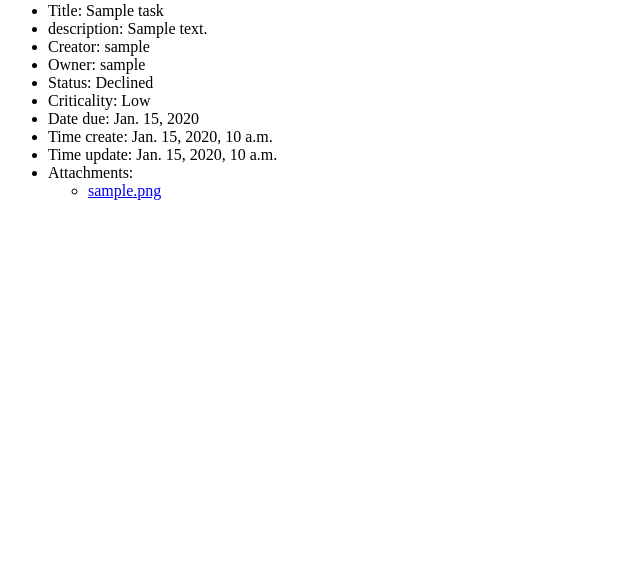
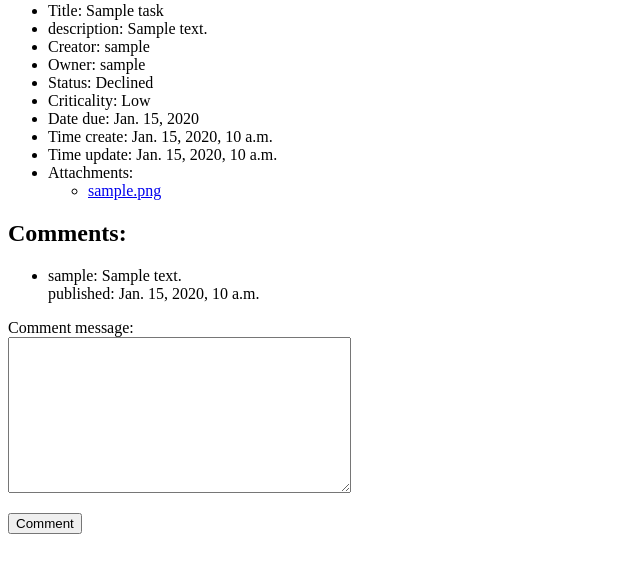
Before and after one commit to uralov/task-manager, a Django app: page /task_management/detail/1/ in a window 1280 px wide. Shown: the part 233-800 px from the top of the page, without its empty margins (0-640 px from the left). Run offline with Django 3.2, Linux system fonts and the light colour scheme; a user stored in the database is signed in; tables that the repository leaves empty hold one stand-in row (values such as "Sample post").

Commit message:
Task comments is implemented

```diff
--- a/src/task_management/forms.py
+++ b/src/task_management/forms.py
@@ -3,10 +3,10 @@ from django.contrib.auth.models import User
 
 from multiupload.fields import MultiFileField
 
-from task_management.models import Task, TaskAttachment
+from task_management.models import Task, TaskAttachment, TaskComment
 
 
-class TaskFrom(forms.ModelForm):
+class TaskForm(forms.ModelForm):
     """ Form for creating task """
     class Meta:
         model = Task
@@ -45,3 +45,10 @@ class TaskFrom(forms.ModelForm):
             self._save_attachment(task_duplicate)
 
         return task
+
+
+class CommentForm(forms.ModelForm):
+    """ Form for comments """
+    class Meta:
+        model = TaskComment
+        fields = ['message', ]
--- /dev/null
+++ b/src/task_management/templates/task_management/comment_form.html
@@ -0,0 +1,10 @@
+<style>
+    label {display: block}
+</style>
+
+<form action="{% url 'task_management:comment_create' task_pk=task.id %}" method="post">
+    {% csrf_token %}
+    {{ comment_form.as_p }}
+
+    <input type="submit" value="Comment" />
+</form>
--- /dev/null
+++ b/src/task_management/templates/task_management/comment_list.html
@@ -0,0 +1,9 @@
+<h2>Comments:</h2>
+<ul>
+    {% for comment in comments %}
+        <li>
+            {{ comment.author }}: {{ comment.message }}
+            <div>published: {{ comment.time_create }}</div>
+        </li>
+    {% endfor %}
+</ul>
--- a/src/task_management/templates/task_management/task_detail.html
+++ b/src/task_management/templates/task_management/task_detail.html
@@ -37,4 +37,8 @@
             </ul>
         </li>
     </ul>
+
+    {% include 'task_management/comment_list.html' %}
+    {% include 'task_management/comment_form.html' %}
+
 {% endblock %}
--- a/src/task_management/templates/task_management/task_form.html
+++ b/src/task_management/templates/task_management/task_form.html
@@ -3,7 +3,7 @@
 {% block content %}
     <form action="" method="post" enctype="multipart/form-data">
         {% csrf_token %}
-        {{ form.as_p }}
+        <table>{{ form.as_table }}</table>
 
         {% if task.owner %}
             <p>Owner: {{ task.owner }}</p>
--- a/src/task_management/urls.py
+++ b/src/task_management/urls.py
@@ -2,8 +2,8 @@ from django.conf.urls import url
 
 from task_management.views import (
     TaskListView, TaskCreateView, TaskUpdateView, TaskDetailView,
-    TaskDeleteView,
-    SubTaskCreateView)
+    TaskDeleteView, SubTaskCreateView, CommentCreateView
+)
 
 
 urlpatterns = [
@@ -15,4 +15,7 @@ urlpatterns = [
 
     url(r'^sub_task_create/(?P<parent_pk>[0-9]+)/',
         SubTaskCreateView.as_view(), name='sub_task_create'),
+
+    url(r'^comment_create/(?P<task_pk>[0-9]+)/', CommentCreateView.as_view(),
+        name='comment_create'),
 ]
--- a/src/task_management/views.py
+++ b/src/task_management/views.py
@@ -1,11 +1,11 @@
-from django.core.urlresolvers import reverse_lazy
+from django.core.urlresolvers import reverse_lazy, reverse
 from django.contrib.auth.mixins import LoginRequiredMixin
 from django.views.generic import (
     ListView, CreateView, UpdateView, DetailView, DeleteView
 )
 
-from task_management.forms import TaskFrom
-from task_management.models import Task
+from task_management.forms import TaskForm, CommentForm
+from task_management.models import Task, TaskComment
 
 
 class TaskListView(LoginRequiredMixin, ListView):
@@ -27,7 +27,7 @@ class TaskListView(LoginRequiredMixin, ListView):
 
 class TaskCreateView(LoginRequiredMixin, CreateView):
     model = Task
-    form_class = TaskFrom
+    form_class = TaskForm
 
     def form_valid(self, form):
         form.instance.creator = self.request.user
@@ -35,8 +35,6 @@ class TaskCreateView(LoginRequiredMixin, CreateView):
 
 
 class SubTaskCreateView(TaskCreateView):
-    model = Task
-
     def form_valid(self, form):
         parent_task = Task.objects.get(pk=self.kwargs['parent_pk'])
         form.instance.parent = parent_task
@@ -46,13 +44,34 @@ class SubTaskCreateView(TaskCreateView):
 
 class TaskUpdateView(LoginRequiredMixin, UpdateView):
     model = Task
-    form_class = TaskFrom
+    form_class = TaskForm
 
 
 class TaskDetailView(LoginRequiredMixin, DetailView):
     model = Task
 
+    def get_context_data(self, **kwargs):
+        kwargs['comment_form'] = CommentForm()
+        kwargs['comments'] = TaskComment.objects.filter(task=self.object)\
+            .prefetch_related('author')
+        return super().get_context_data(**kwargs)
+
 
 class TaskDeleteView(LoginRequiredMixin, DeleteView):
     model = Task
     success_url = reverse_lazy('task_management:list')
+
+
+class CommentCreateView(LoginRequiredMixin, CreateView):
+    model = TaskComment
+    form_class = CommentForm
+
+    def form_valid(self, form):
+        form.instance.task = Task.objects.get(pk=self.kwargs['task_pk'])
+        form.instance.author = self.request.user
+
+        return super().form_valid(form)
+
+    def get_success_url(self):
+        return reverse('task_management:detail',
+                       kwargs={'pk': self.kwargs['task_pk']})
```
